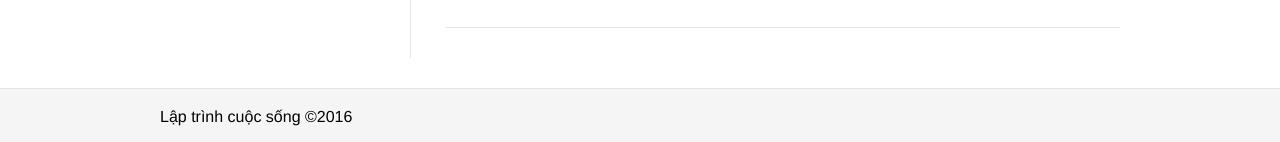
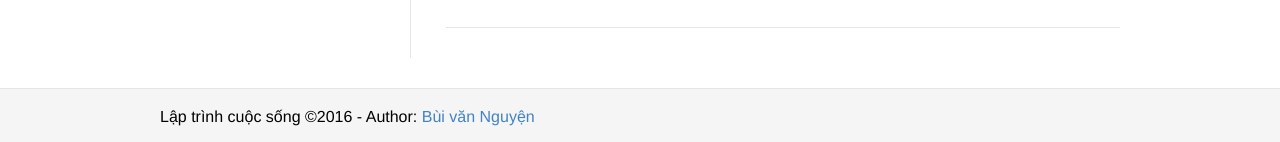
Before and after one commit to nguyentest/laptrinhcuocsong, a Jekyll site: the page built from index.html, in a window 1280 px wide. Shown: the part 1554-1696 px from the top of the page. Built offline with Jekyll 4.4.1, drawn with Linux system fonts in a browser that asks for light colours; the list of posts is cut into pages by our own code.

```diff
--- a/_includes/footer.html
+++ b/_includes/footer.html
@@ -7,7 +7,7 @@
 			<input type="text" placeholder="Gõ email để Đăng ký nhận bài">
 		</form>
 	-->
-	<p>Lập trình cuộc sống &copy;2016</p>
+	<p>Lập trình cuộc sống &copy;2016 - Author: <a href="http://buivannguyen.com" target="_blank" title="Bùi văn Nguyện">Bùi văn Nguyện</a></p>
 	</div>
 </div>
 <script>
```
